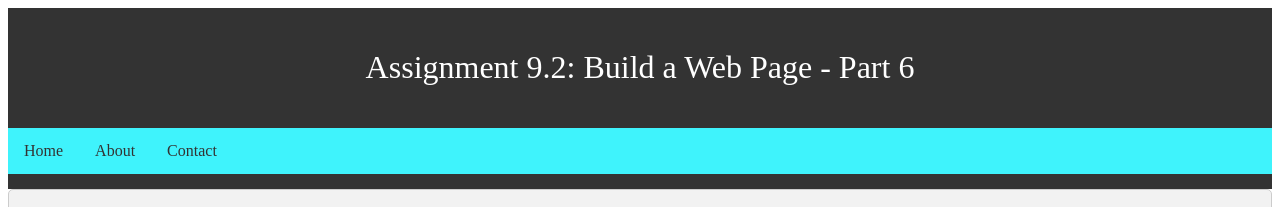
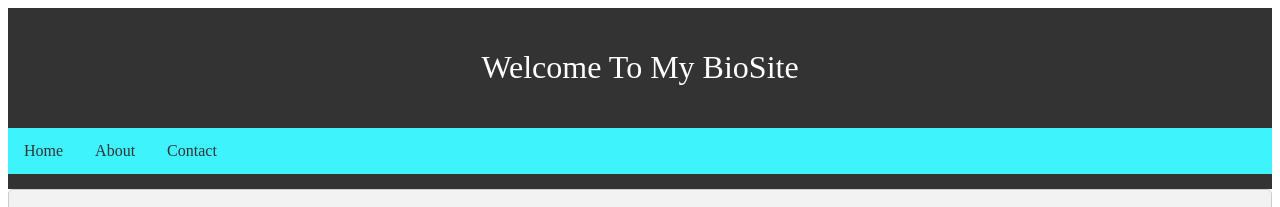
Before and after one commit to Jyouskie/Jyouskie.github.io, a plain HTML site: page Module_12/Mybiosite.html in a window 1280 px wide. Shown: the top 207 px of the page. Drawn offline with Linux system fonts and the light colour scheme.

Commit message:
title update

```diff
--- a/Module_12/Mybiosite.html
+++ b/Module_12/Mybiosite.html
@@ -10,7 +10,7 @@
     <title>CSD 340 Web Development with HTML and CSS</title>
 </head>
 <header>
-    <h1>Assignment 9.2: Build a Web Page - Part 6</h1>
+    <h1>Welcome To My BioSite</h1>
 </header>
 <nav>
     <a href="#">Home</a>
```
